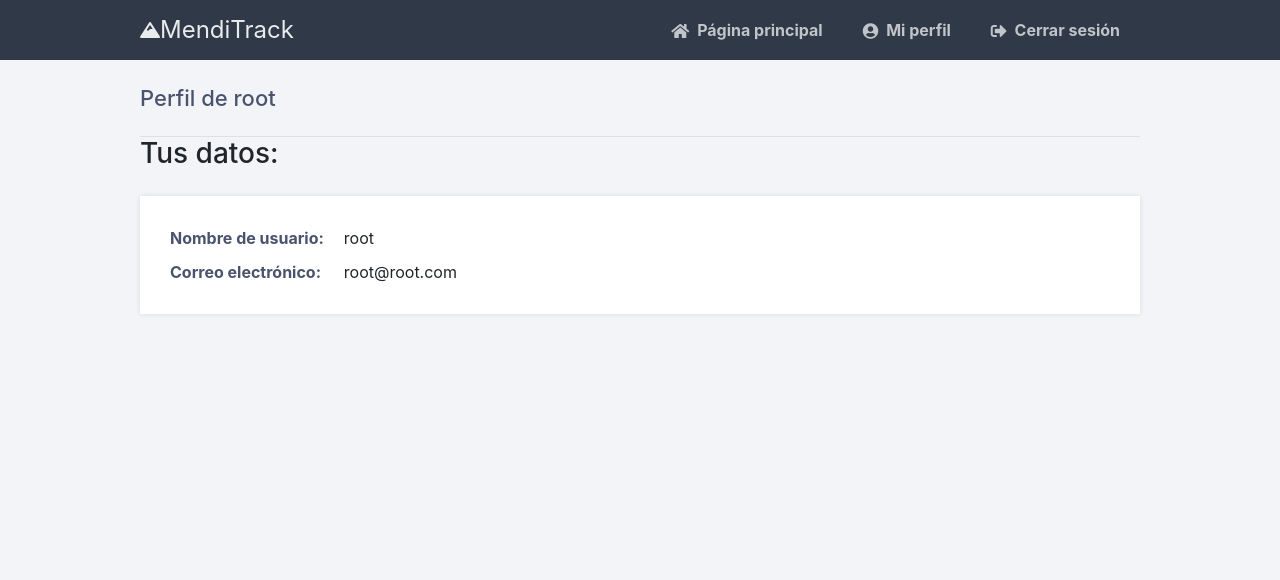
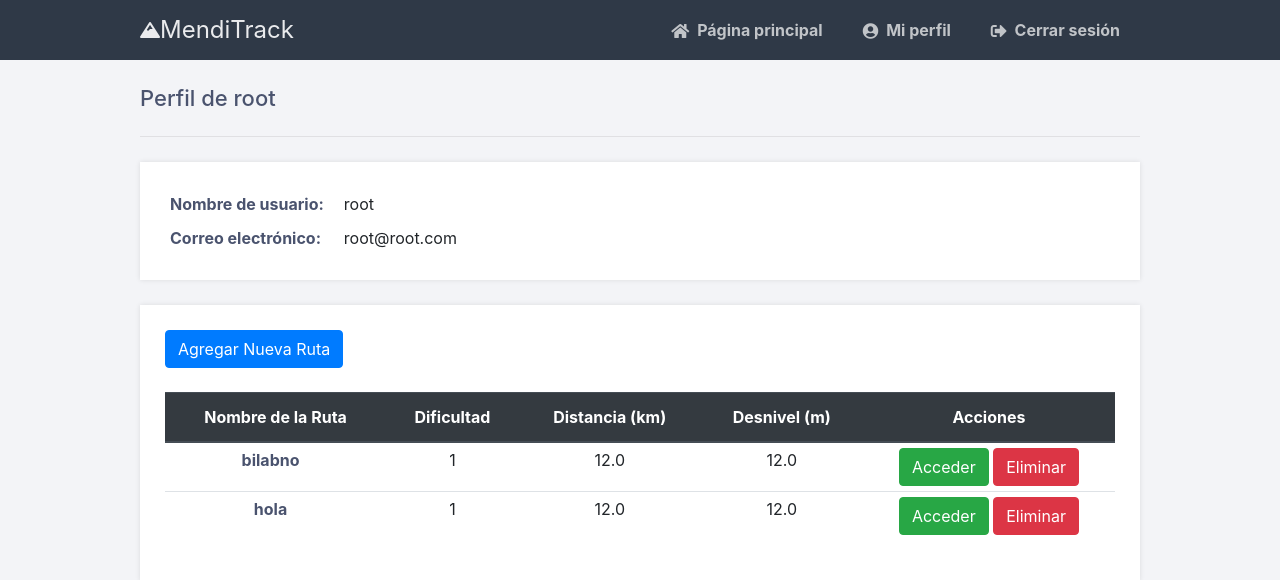
Before and after one commit to Sergiom8m/MendiTrack_Web_App, a Flask app: page /profile in a window 1280 px wide. Shown: the top 580 px of the page. Run offline with Flask 3, Linux system fonts and the light colour scheme; a user stored in the database is signed in; data comes from the database, SQL or seed files in the repository; data that the repository does not hold is empty; some libraries are stand-ins or nearby versions.

Commit message:
insertar rutas

```diff
--- a/app/app.py
+++ b/app/app.py
@@ -22,7 +22,6 @@ mysql = MySQL(app)
 #######################
 ### PAGINA DE LOGIN ###
 #######################
-
 
 @app.route('/', methods=['GET', 'POST'])
 def login():
@@ -66,7 +65,6 @@ def login():
 ### PAGINA DE LOGOUT ###
 ########################
 
-
 @app.route('/logout')
 def logout():
 
@@ -81,7 +79,6 @@ def logout():
 ##########################
 ### PAGINA DE REGISTRO ###
 ##########################
-
 
 @app.route('/register', methods=['GET', 'POST'])
 def register():
@@ -139,23 +136,19 @@ def register():
 ### PAGINA HOME ###
 ###################
 
-
 @app.route('/home')
 def home():
 
     # Comprobar si el usuario ha iniciado sesion
     if 'loggedin' in session:
 
-        # Obtener correo electronico del usuario registrado
-        user_email = session['email']
-
-        # Consultar la base de datos para obtener las rutas del usuario
+        # Consultar la base de datos para obtener las rutas publicas
         cursor = mysql.connection.cursor(MySQLdb.cursors.DictCursor)
-        cursor.execute("SELECT * FROM rutas WHERE email = %s", (user_email,))
-        user_routes = cursor.fetchall()
+        cursor.execute("SELECT * FROM rutas")
+        public_routes = cursor.fetchall()
 
         # Si el usuario ha iniciado sesion mostrar el home page
-        return render_template('home.html', username=session['username'], routes = user_routes)
+        return render_template('home.html', routes = public_routes)
 
     # Si el usuario no ha iniciado sesion redireccionar a la pagina de login
     return redirect(url_for('login'))
@@ -164,23 +157,85 @@ def home():
 ### PAGINA USUARIO ###
 ######################
 
-
 @app.route('/profile')
 def profile():
     # Comprobar que el usuario haya iniciado sesion
     if 'loggedin' in session:
 
-        # Extraertoda la informacion del usuario de la DB
+        # Extraer toda la informacion del usuario de la DB
         cursor = mysql.connection.cursor(MySQLdb.cursors.DictCursor)
         cursor.execute('SELECT * FROM users WHERE id = %s', (session['id'],))
         account = cursor.fetchone()
 
+        # Recoger el email del usuario de la session
+        user_email = session['email']
+
+        # Consultar la base de datos para obtener las rutas del usuario
+        cursor = mysql.connection.cursor(MySQLdb.cursors.DictCursor)
+        cursor.execute("SELECT * FROM rutas WHERE email = %s", (user_email,))
+        user_routes = cursor.fetchall()
+
         # Mostrar la pagina del usuario (pasarle la informacion)
-        return render_template('profile.html', account=account)
+        return render_template('profile.html', account=account, routes=user_routes)
 
     # Si el usuario no ha iniciado sesion redireccionar a la pagina de login
     return redirect(url_for('login'))
 
+############################
+### PAGINA ELIMINAR RUTA ###
+############################
+
+@app.route('/delete_route', methods=['POST'])
+def delete_route():
+
+    # Comprobar que el usuario haya iniciado sesion y haya pulsado el boton eliminar
+    if 'loggedin' in session:
+        if request.method == 'POST' and 'route_id' in request.form:
+
+            # Obtener el ID de la ruta a eliminar
+            route_id = request.form['route_id']
+
+            # Eliminar la ruta de la DB
+            cursor = mysql.connection.cursor(MySQLdb.cursors.DictCursor)
+            cursor.execute("DELETE FROM rutas WHERE id = %s", (route_id,))
+            mysql.connection.commit()
+
+            # Redireccionar al usuario de vuelta a la página de inicio
+            return redirect(url_for('profile'))
+
+    # Si el usuario no ha iniciado sesión redireccionar a la pagina de login
+    return redirect(url_for('login'))
+
+
+##########################
+### PAGINA AÑADIR RUTA ###
+##########################
+
+@app.route('/add_route', methods=['GET', 'POST'])
+def add_route():
+
+    if 'loggedin' in session:
+        if request.method == 'POST':
+
+            # Obtener los datos del formulario enviado por el usuario
+            nombre = request.form['nombre']
+            dificultad = request.form['dificultad']
+            distancia = request.form['distancia']
+            desnivel = request.form['desnivel']
+            link = request.form['link']
+            email = session['email']
+
+            # Inserta los datos en la base de datos
+            cursor = mysql.connection.cursor(MySQLdb.cursors.DictCursor)
+            cursor.execute(
+                'INSERT INTO rutas (nombre, dificultad, distancia, desnivel, link, email) VALUES (%s, %s, %s, %s, %s, %s)',
+                (nombre, dificultad, distancia, desnivel, link, email)
+            )
+            mysql.connection.commit()
+
+            return redirect(url_for('profile'))
+        return render_template('add_route.html')
+    return redirect(url_for('login'))
 
 if __name__ == "__main__":
-    app.run(host='0.0.0.0')
+    app.run(host='0.0.0.0', debug=True)
--- a/app/templates/profile.html
+++ b/app/templates/profile.html
@@ -4,7 +4,6 @@
 
 {% block content %}
 <h2>Perfil de {{ account['username'] }}</h2>
-<h3>Tus datos:</h3>
 <div>
     <table>
         <tr>
@@ -17,4 +16,39 @@
         </tr>
     </table>
 </div>
+<div>
+    <a href="{{ url_for('add_route') }}" class="btn btn-primary">Agregar Nueva Ruta</a>
+    <br>
+    <br>
+    <table class="table">
+        <thead class="thead-dark">
+            <tr>
+                <th class="text-center">Nombre de la Ruta</th>
+                <th class="text-center">Dificultad</th>
+                <th class="text-center">Distancia (km)</th>
+                <th class="text-center">Desnivel (m)</th>
+                <th class="text-center">Acciones</th>
+            </tr>
+        </thead>
+        <tbody>
+            {% for route in routes %}
+            <tr>
+                <td class="text-center">{{ route.nombre }}</td>
+                <td class="text-center">{{ route.dificultad }}</td>
+                <td class="text-center">{{ route.distancia }}</td>
+                <td class="text-center">{{ route.desnivel }}</td>
+                <td class="text-center">
+                    <a href="{{ route.link }}" target="_blank" class="btn btn-success">Acceder</a>
+                    <form action="/delete_route" method="post" style="display: inline;">
+                        <input type="hidden" name="route_id" value="{{ route.id }}">
+                        <button type="submit" class="btn btn-danger">Eliminar</button>
+                    </form>
+                </td>
+            </tr>
+            {% endfor %}
+        </tbody>
+    </table>
+</div>
+
+
 {% endblock %}
--- a/appDb.sql
+++ b/appDb.sql
@@ -23,3 +23,4 @@ CREATE TABLE IF NOT EXISTS `rutas` (
 ) ENGINE=InnoDB AUTO_INCREMENT=2;
 
 INSERT INTO `rutas` (`id`, `email`, `nombre`, `dificultad`, `distancia`, `desnivel`, `link`) VALUES ('1', 'root@root.com', 'bilabno', '1', '12', '12', 'https://www.ehu.eus');
+INSERT INTO `rutas` (`id`, `email`, `nombre`, `dificultad`, `distancia`, `desnivel`, `link`) VALUES ('2', 'root@root.com', 'hola', '1', '12', '12', 'https://www.ehu.eus');
--- a/docker-compose.yml
+++ b/docker-compose.yml
@@ -4,6 +4,8 @@ services:
     build:
       context: ./app
       dockerfile: Dockerfile
+    volumes:
+      - ./app:/app
     ports:
       - "5000:5000"
     depends_on:
```
Also changed, not shown: app/templates/add_route.html (added, +30 -0 lines), app/templates/home.html (+14 -24 lines).
